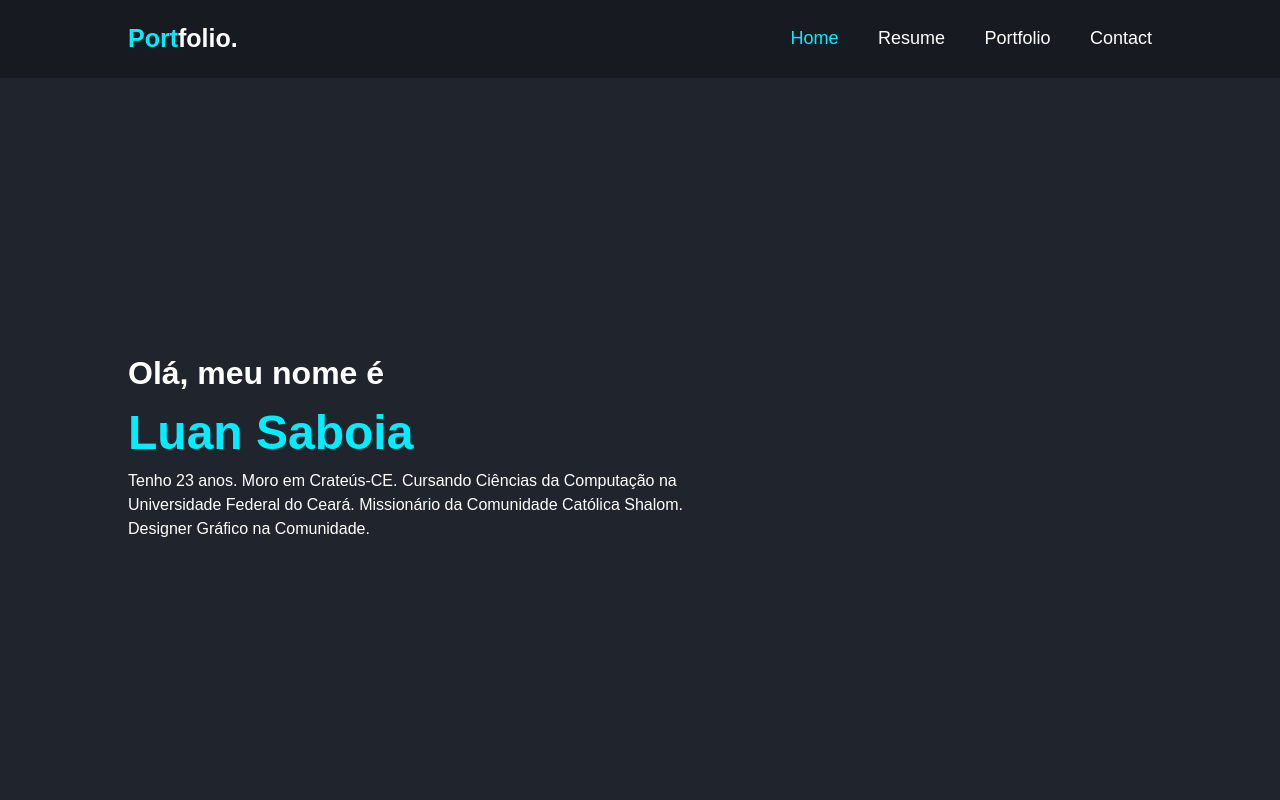
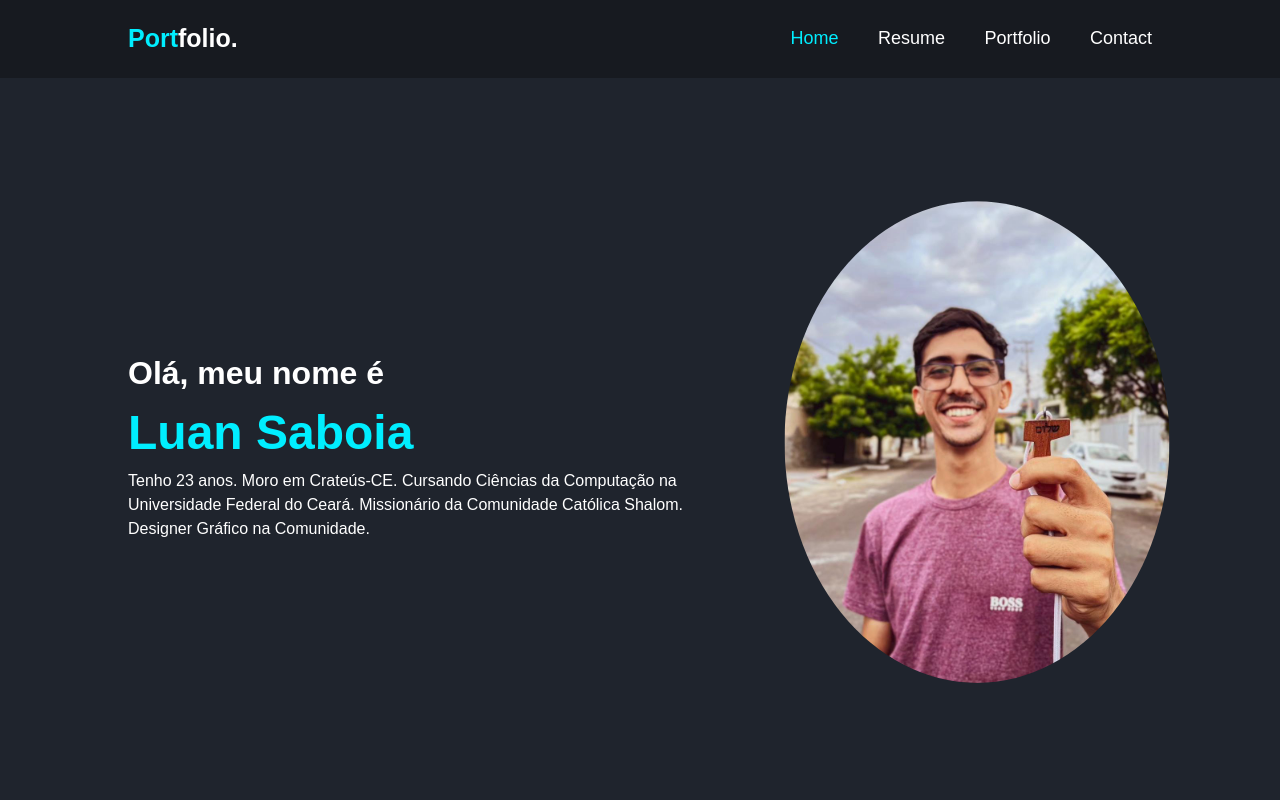
Before and after one commit to LuanSaboia/portfo-lio_DWS, a plain HTML site: page index.html in a window 1280 px wide. Shown: the top 800 px of the page. Drawn offline with nearby package versions, Linux system fonts and the light colour scheme; the site is published under a folder, as on GitHub Pages, so addresses that start at the root find nothing.

Commit message:
update index

```diff
--- a/index.html
+++ b/index.html
@@ -31,7 +31,7 @@
         </div>
 
         <div class="home-img">
-            <img src="/assets/photo.jpg" alt="">
+            <img src="./assets/photo.jpg" alt="">
         </div>
     </section>
 
```
